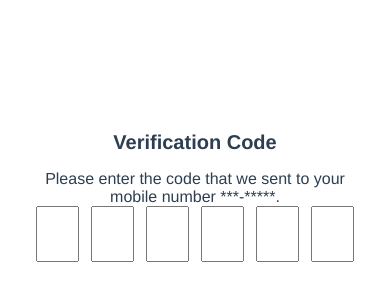
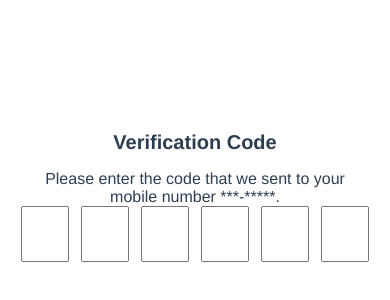
Before and after one commit to waltzHao/verification-code, a Vue app: page / in a window 390 px wide. Shown: the part 234-534 px from the top of the page. Built offline with nearby package versions, Linux system fonts and the light colour scheme.

Commit message:
test css

```diff
--- a/src/App.vue
+++ b/src/App.vue
@@ -128,8 +128,8 @@ input[type="text"] {
 @media only screen and (max-width: 390px), only screen and (max-device-width: 390px) {
    /* CSS overrides for mobile here */
    input[type="text"] {
-    color: red;
-     width: 30px;
+    color: orange;
+     width: 25px;
   }
 }
 @media only screen and (max-width: 600px) {
@@ -138,7 +138,7 @@ input[type="text"] {
   }
   /* For tablets: */
   input[type="text"] {
-    width: 35px;
+    width: 40px;
     font-size: 20px;
   }
 }
```
